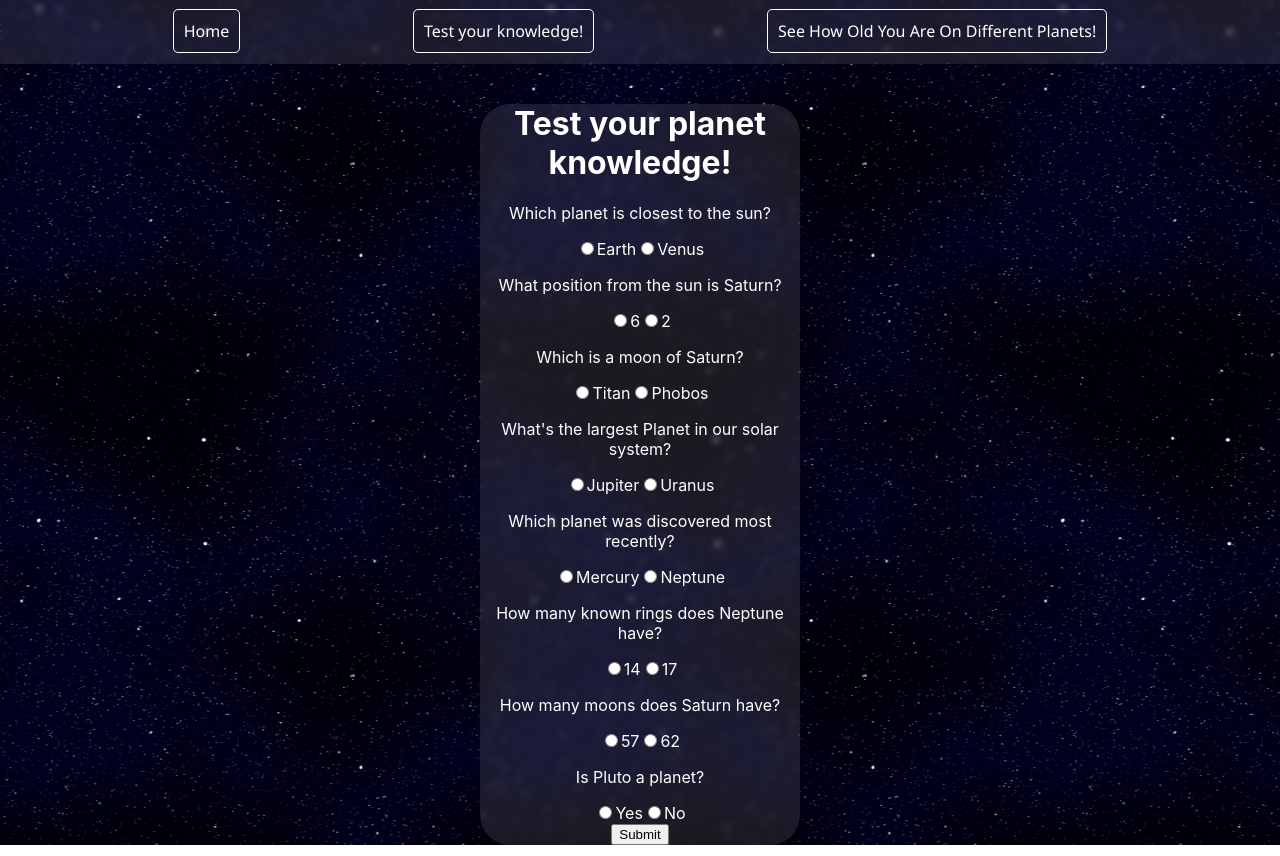
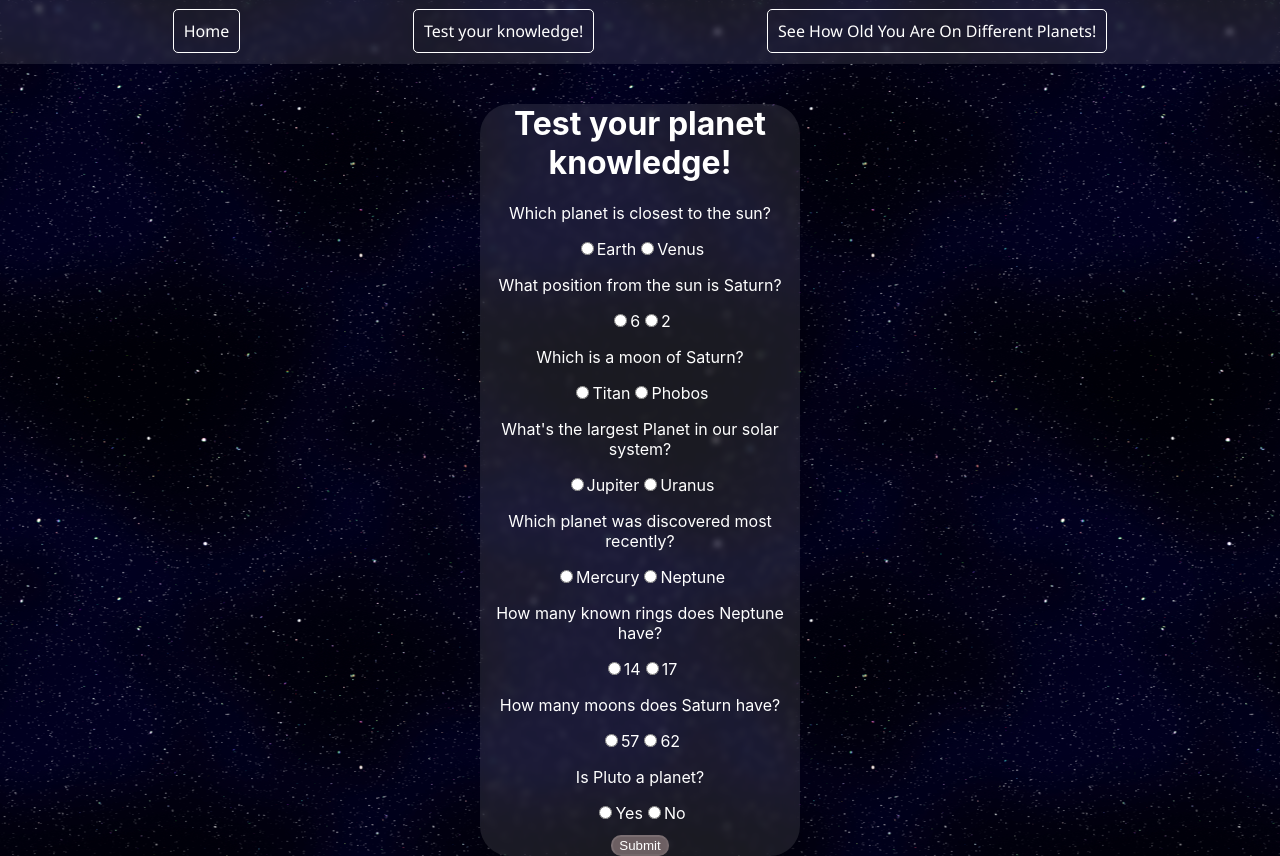
Before and after one commit to jcogan97/planet_edu_project, a React (Create React App) app in the folder client/: page /quiz in a window 1280 px wide. Built offline with nearby package versions, Linux system fonts and the light colour scheme; no server answers.

Commit message:
css changed up

```diff
--- a/client/src/components/Quiz/QuestionList.css
+++ b/client/src/components/Quiz/QuestionList.css
@@ -1,7 +1,7 @@
-/* .hidden {
-    display: none;
+#submit {
+    margin-top: 1.5vh;
+    color: white;
+    background: rgba(163, 142, 142, 0.6);
+    border-color: rgba(255, 255, 255, 0.1);;
+    border-radius: 10px;
 }
-
-.visible {
-    visibility: visible;
-} */
--- a/client/src/components/Quiz/QuestionList.js
+++ b/client/src/components/Quiz/QuestionList.js
@@ -37,7 +37,7 @@ const QuestionList = ({ questions }) => {
       <>
       <form id="form" onSubmit={handleSubmit}>
         {listOfQuestions}
-        <input type="submit" />
+        <input id="submit" type="submit" />
         <p id="text-is-evil">You got {number} right!</p>
       </form>
       </>
@@ -46,7 +46,7 @@ const QuestionList = ({ questions }) => {
     return(
       <form id="form" onSubmit={handleSubmit}>
         {listOfQuestions}
-        <input type="submit" />
+        <input id="submit" type="submit" />
       </form>
     )
   }
```
